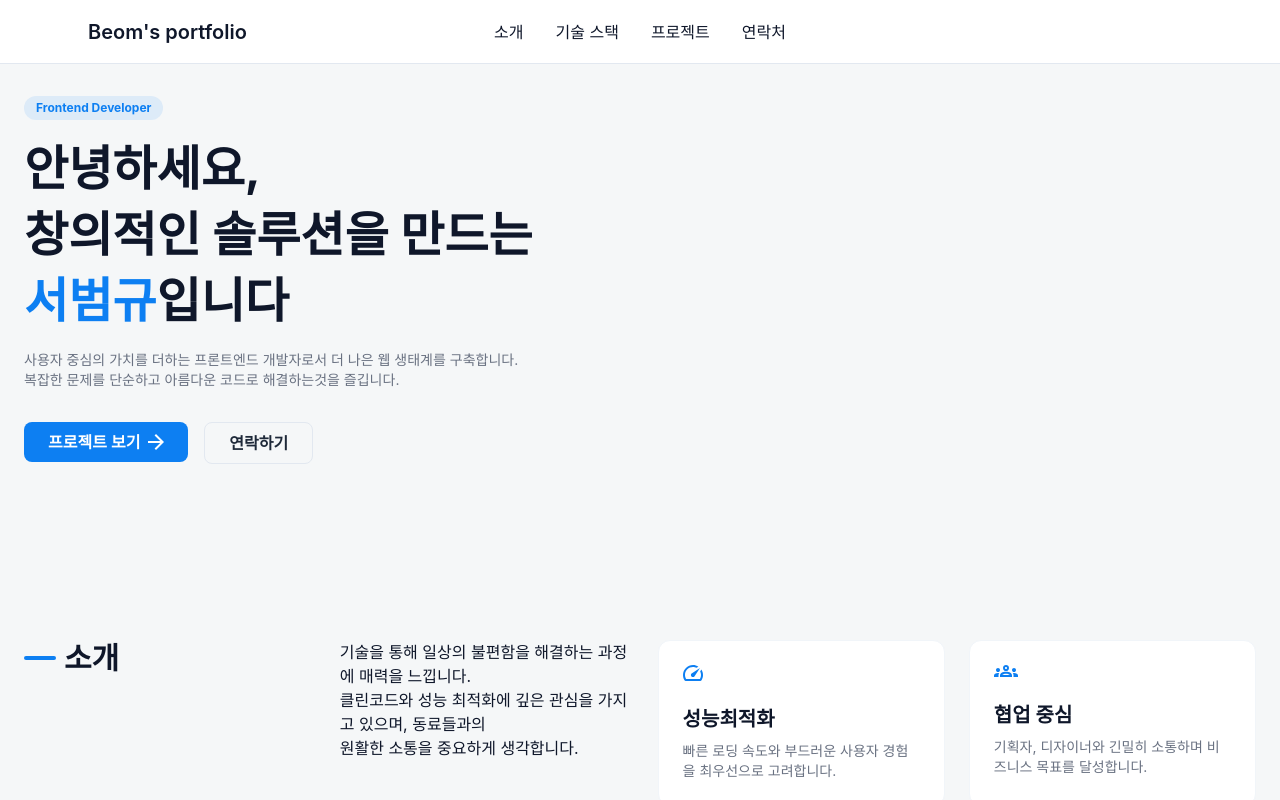
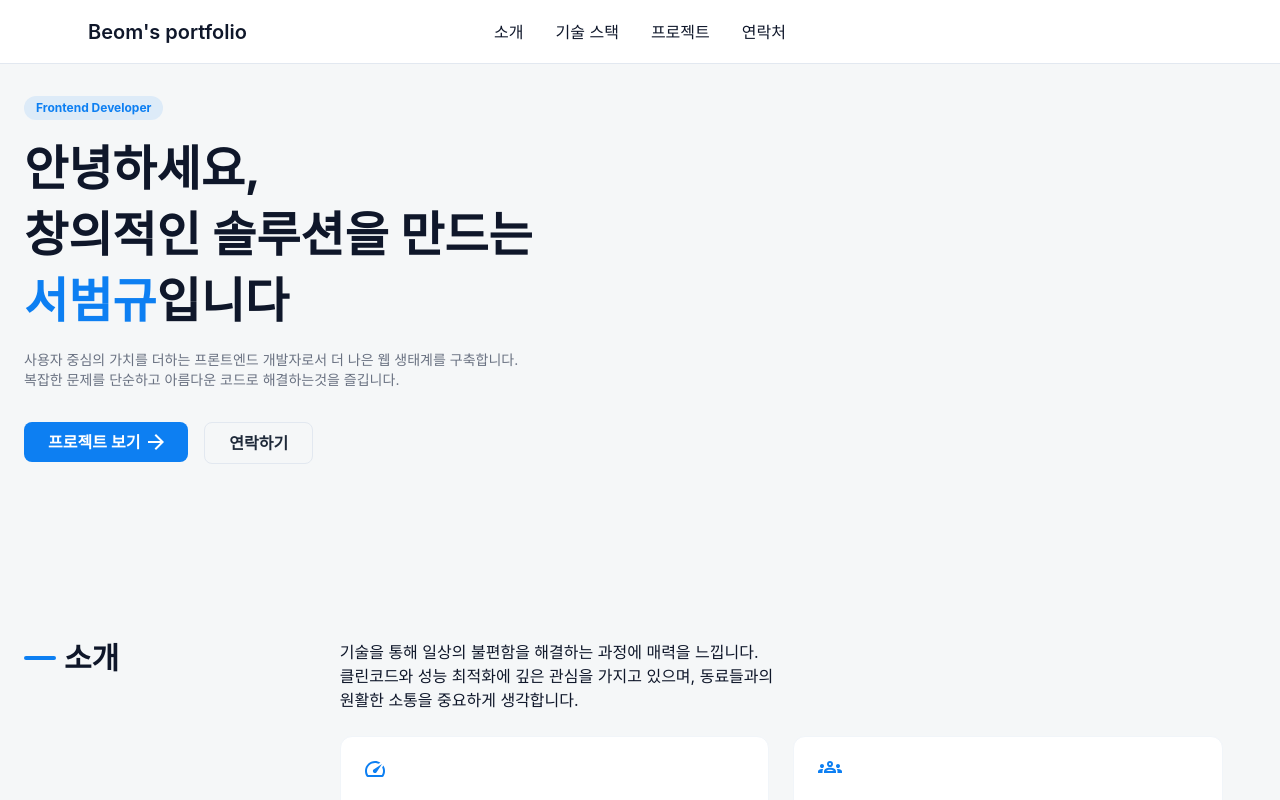
Before and after one commit to bomkyu/BeomLog, a Next.js app in the folder client/: page / in a window 1280 px wide. Shown: the top 800 px of the page. Built offline with nearby package versions, Linux system fonts and the light colour scheme; no server answers.

Commit message:
chore : 소개 section 간격 조정

```diff
--- a/client/src/app/(portfolio)/page.tsx
+++ b/client/src/app/(portfolio)/page.tsx
@@ -45,12 +45,12 @@ export default function Home() {
         </div>
       </section>
       <section id="introduce" className="py-20">
-        <div className="lg:flex gap-12">
-          <div className="flex lg:w-[360px] h-9 gap-2 mb-12 items-center">
+        <div className="flex flex-col md:flex-row gap-12 ">
+          <div className="flex md:w-[360px] h-9 gap-2 items-center">
             <div className="w-8 h-1 bg-primary-blue rounded-2xl" />
             <Typography variant="h2">소개</Typography>
           </div>
-          <div className="w-full flex flex-col lg:flex-row gap-6">
+          <div className="w-full flex flex-col gap-6">
             <div>
               <Typography>
                 기술을 통해 일상의 불편함을 해결하는 과정에 매력을 느낍니다.
```
